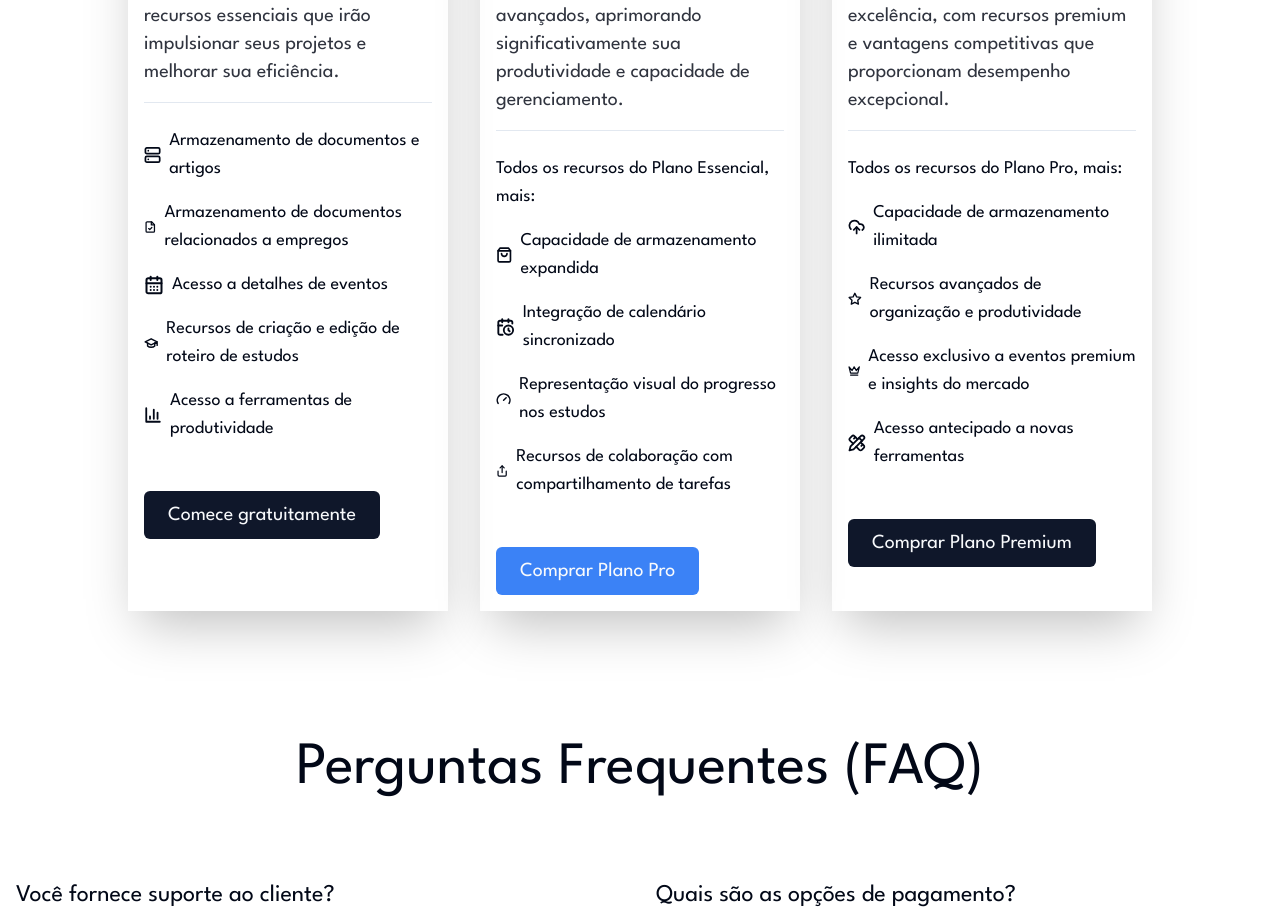
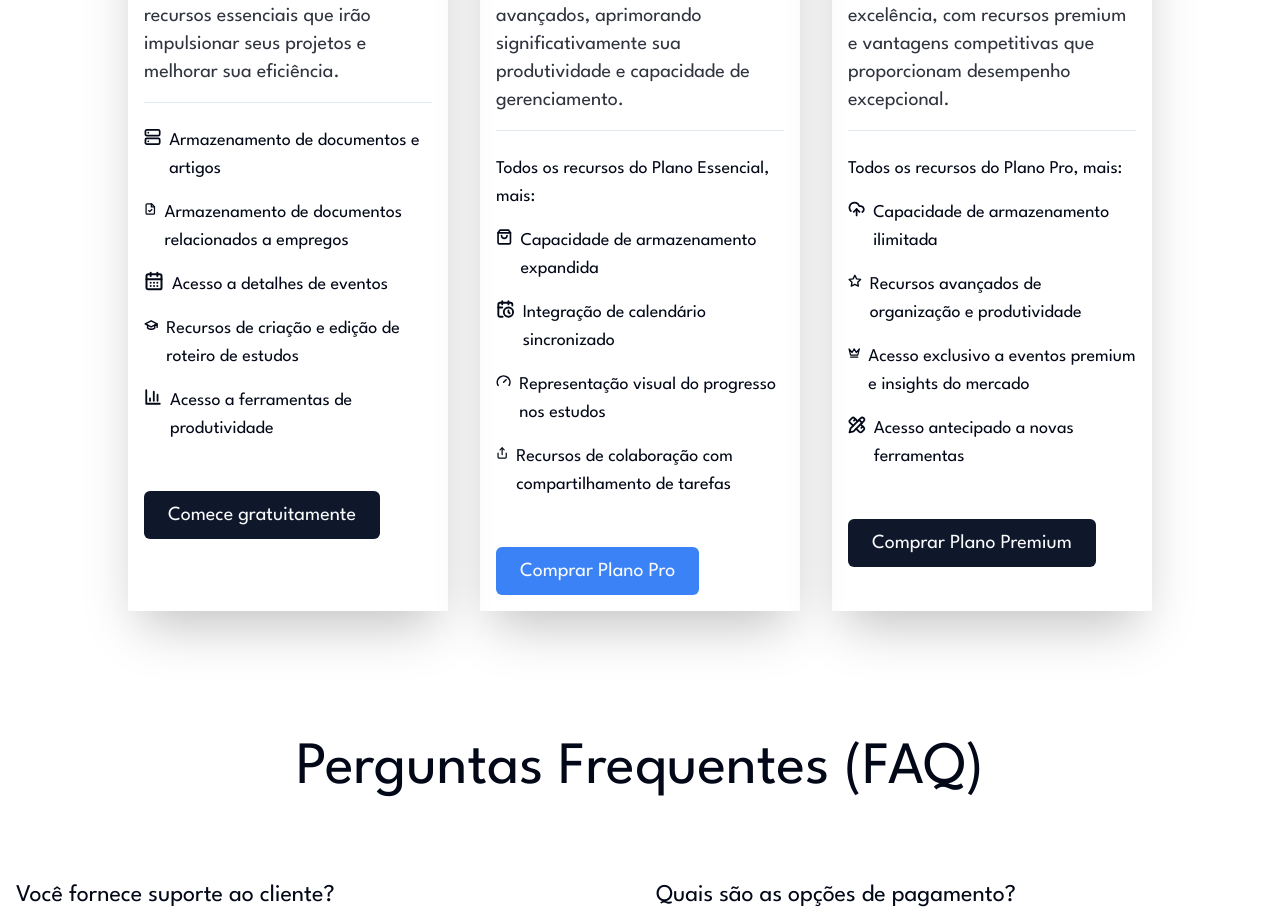
Before and after one commit to Sellucas/CluedUp, a Next.js app: page /price in a window 1280 px wide. Shown: the part 830-1754 px from the top of the page. Built offline with nearby package versions, Linux system fonts and the light colour scheme.

Commit message:
feat: fix price icon

```diff
--- a/app/(routes)/price/components/feature-item.tsx
+++ /dev/null
@@ -1,15 +0,0 @@
-interface FeatureItemProps {
-  Icon: React.ComponentType<{ absoluteStrokeWidth: unknown; size: number }>
-  description: string
-}
-
-const FeatureItem: React.FC<FeatureItemProps> = ({ Icon, description }) => {
-  return (
-    <li className="flex items-center gap-2">
-      <Icon absoluteStrokeWidth size={20} />
-      {description}
-    </li>
-  )
-}
-
-export default FeatureItem
--- a/app/(routes)/price/page.tsx
+++ b/app/(routes)/price/page.tsx
@@ -17,7 +17,6 @@ import {
   PencilRuler
 } from 'lucide-react'
 import { useState } from 'react'
-import FeatureItem from './components/feature-item'
 
 const PricePage = () => {
   const [isMonthly, setIsMonthly] = useState(true)
@@ -29,27 +28,27 @@ const PricePage = () => {
   const freePlan = [
     {
       id: 1,
-      icon: Server,
+      icon: <Server absoluteStrokeWidth size={20} />,
       description: 'Armazenamento de documentos e artigos'
     },
     {
       id: 2,
-      icon: FileCheck,
+      icon: <FileCheck absoluteStrokeWidth size={20} />,
       description: 'Armazenamento de documentos relacionados a empregos'
     },
     {
       id: 3,
-      icon: CalendarDays,
+      icon: <CalendarDays absoluteStrokeWidth size={20} />,
       description: 'Acesso a detalhes de eventos'
     },
     {
       id: 4,
-      icon: GraduationCap,
+      icon: <GraduationCap absoluteStrokeWidth size={20} />,
       description: 'Recursos de criação e edição de roteiro de estudos'
     },
     {
       id: 5,
-      icon: BarChart3,
+      icon: <BarChart3 absoluteStrokeWidth size={20} />,
       description: 'Acesso a ferramentas de produtividade'
     }
   ]
@@ -57,22 +56,22 @@ const PricePage = () => {
   const proPlan = [
     {
       id: 1,
-      icon: ShoppingBag,
+      icon: <ShoppingBag absoluteStrokeWidth size={20} />,
       description: 'Capacidade de armazenamento expandida'
     },
     {
       id: 2,
-      icon: CalendarClock,
+      icon: <CalendarClock absoluteStrokeWidth size={20} />,
       description: 'Integração de calendário sincronizado'
     },
     {
       id: 3,
-      icon: Gauge,
+      icon: <Gauge absoluteStrokeWidth size={20} />,
       description: 'Representação visual do progresso nos estudos'
     },
     {
       id: 4,
-      icon: Share,
+      icon: <Share absoluteStrokeWidth size={20} />,
       description: 'Recursos de colaboração com compartilhamento de tarefas'
     }
   ]
@@ -80,22 +79,22 @@ const PricePage = () => {
   const premiumPlan = [
     {
       id: 1,
-      icon: UploadCloud,
+      icon: <UploadCloud absoluteStrokeWidth size={20} />,
       description: 'Capacidade de armazenamento ilimitada'
     },
     {
       id: 2,
-      icon: Star,
+      icon: <Star absoluteStrokeWidth size={20} />,
       description: 'Recursos avançados de organização e produtividade'
     },
     {
       id: 3,
-      icon: Crown,
+      icon: <Crown absoluteStrokeWidth size={20} />,
       description: 'Acesso exclusivo a eventos premium e insights do mercado'
     },
     {
       id: 4,
-      icon: PencilRuler,
+      icon: <PencilRuler absoluteStrokeWidth size={20} />,
       description: 'Acesso antecipado a novas ferramentas'
     }
   ]
@@ -151,11 +150,9 @@ const PricePage = () => {
             </p>
             <ul className="text-lg flex flex-col gap-4">
               {freePlan.map((item) => (
-                <FeatureItem
-                  key={item.id}
-                  Icon={item.icon}
-                  description={item.description}
-                />
+                <li key={item.id} className="flex flex-row gap-2">
+                  {item.icon} {item.description}
+                </li>
               ))}
             </ul>
             <Button className="w-fit text-xl mt-6 p-6">
@@ -184,11 +181,9 @@ const PricePage = () => {
             <ul className="text-lg flex flex-col gap-4">
               Todos os recursos do Plano Essencial, mais:
               {proPlan.map((item) => (
-                <FeatureItem
-                  key={item.id}
-                  Icon={item.icon}
-                  description={item.description}
-                />
+                <li key={item.id} className="flex flex-row gap-2">
+                  {item.icon} {item.description}
+                </li>
               ))}
             </ul>
             <Button className="w-fit text-xl mt-6 p-6 bg-blue-500">
@@ -212,11 +207,9 @@ const PricePage = () => {
             <ul className="text-lg flex flex-col gap-4">
               Todos os recursos do Plano Pro, mais:
               {premiumPlan.map((item) => (
-                <FeatureItem
-                  key={item.id}
-                  Icon={item.icon}
-                  description={item.description}
-                />
+                <li key={item.id} className="flex flex-row gap-2">
+                  {item.icon} {item.description}
+                </li>
               ))}
             </ul>
             <Button className="w-fit text-xl mt-6 p-6">
```
